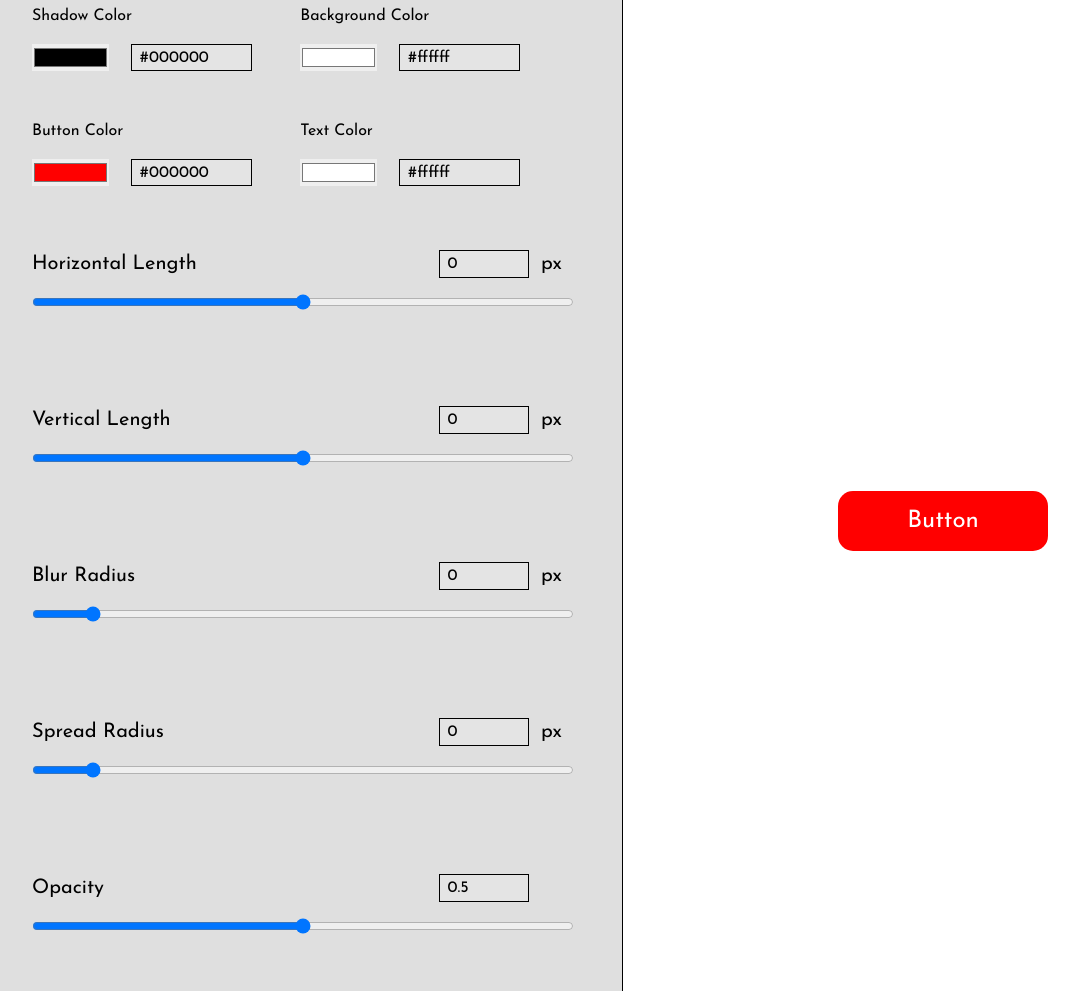
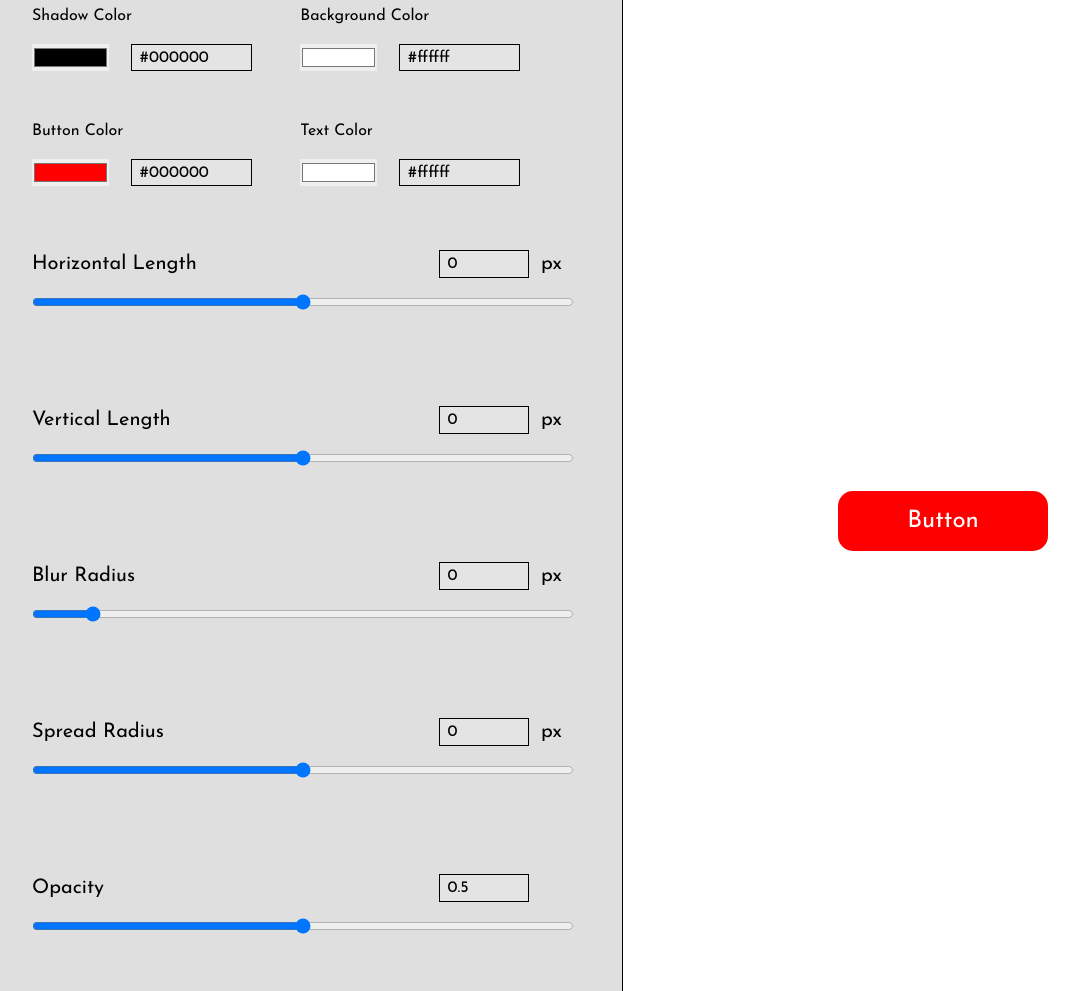
Before and after one commit to aliifarokh/box-shadow-generator, a plain HTML site: page index.html in a window 1280 px wide. Shown: the part 109-1100 px from the top of the page, without its empty margins (17-1096 px from the left). Drawn offline with nearby package versions, Linux system fonts and the light colour scheme.

Commit message:
Update index.html

```diff
--- a/index.html
+++ b/index.html
@@ -132,7 +132,6 @@
 
 
     blr.value = 10
-    spr.value = 10
     bc.value = '#ff0000'
     colorSc = sc.value
     shadowColor = convertRgba(colorSc, opval)
```
